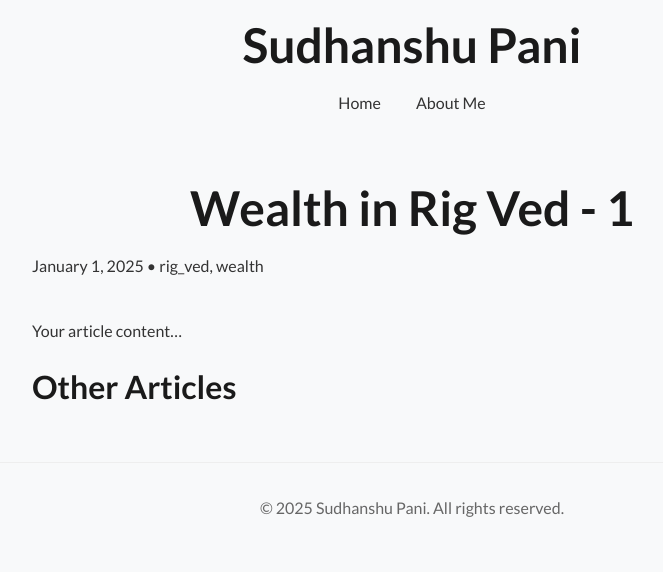
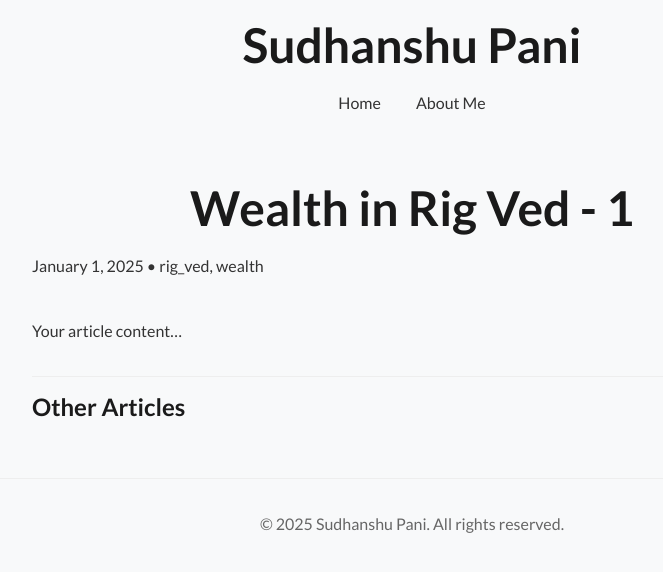
Before and after one commit to sudhanshupani/sudhanshupani.github.io, a Jekyll site: the page built from _articles/rig1.md, in a window 1280 px wide. Shown: the top 572 px of the page, without its empty margins (228-891 px from the left). Built offline with Jekyll 4.4.1, drawn with Linux system fonts in a browser that asks for light colours.

Commit message:
Update default.html

```diff
--- a/_layouts/default.html
+++ b/_layouts/default.html
@@ -121,6 +121,42 @@
       h3 { font-size: 1.5rem; }
       .container { padding: 0 15px; }
     }
+    .article-navigation {
+  margin-top: 2rem;
+  padding-top: 1rem;
+  border-top: 1px solid #eee;
+}
+
+.article-navigation h2 {
+  font-size: 1.5rem;
+  color: #1a1a1a;
+  margin-bottom: 1rem;
+}
+
+.article-navigation ul {
+  list-style: none;
+  padding: 0;
+}
+
+.article-navigation li {
+  margin-bottom: 0.5rem;
+}
+
+.article-navigation a {
+  color: var(--text-color);
+  text-decoration: none;
+}
+
+.article-navigation a:hover {
+  color: var(--primary-color);
+  text-decoration: underline;
+}
+
+.article-date {
+  color: #666;
+  margin-left: 0.5rem;
+  font-size: 0.9rem;
+}
   </style>
 </head>
 <body>
```
